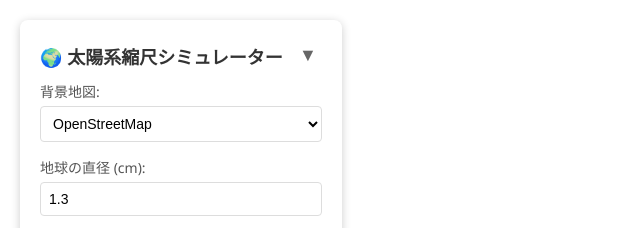
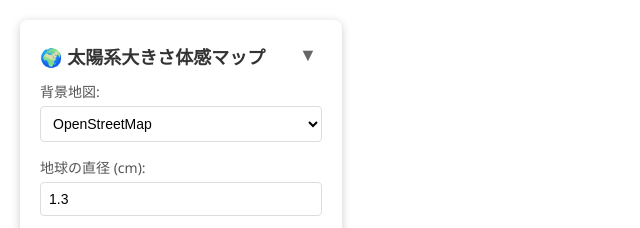
Before and after one commit to ehjivh/maplibre_solar_system, a plain HTML site: page solar-system-map.html in a window 1280 px wide. Shown: the top 228 px of the page, 0-640 px from the left. Drawn offline with nearby package versions, Linux system fonts and the light colour scheme; no server answers; a script that the page names is missing.

Commit message:
タイトルとメタデータを更新し、ページの説明を追加。コントロールパネルのヘッダーを修正。

```diff
--- a/solar-system-map.html
+++ b/solar-system-map.html
@@ -4,7 +4,10 @@
 <head>
 	<meta charset="UTF-8">
 	<meta name="viewport" content="width=device-width, initial-scale=1.0">
-	<title>太陽系縮尺シミュレーター</title>
+	<title>太陽系大きさ体感マップ</title>
+	<meta name="description" content="「太陽系大きさ体感マップ」は太陽系の惑星やその他天体の大きさを縮尺して地図上に表示します。各天体の相対的なサイズや距離感を視覚的に理解することができます。">
+	<meta property="og:title" content="太陽系大きさ体感マップ">
+	<meta property="og:description" content="「太陽系大きさ体感マップ」は太陽系の惑星やその他天体の大きさを縮尺して地図上に表示します。各天体の相対的なサイズや距離感を視覚的に理解することができます。">
 
 	<!-- Google Analytics -->
 	<script async src="https://www.googletagmanager.com/gtag/js?id=G-89GN3KL35R"></script>
@@ -260,7 +263,7 @@
 
 	<div class="control-panel">
 		<div class="panel-header">
-			<h2>🌍 太陽系縮尺シミュレーター</h2>
+			<h2>🌍 太陽系大きさ体感マップ</h2>
 			<button class="toggle-btn" onclick="togglePanel('controlContent')" title="パネルを折りたたむ">▼</button>
 		</div>
 
```
